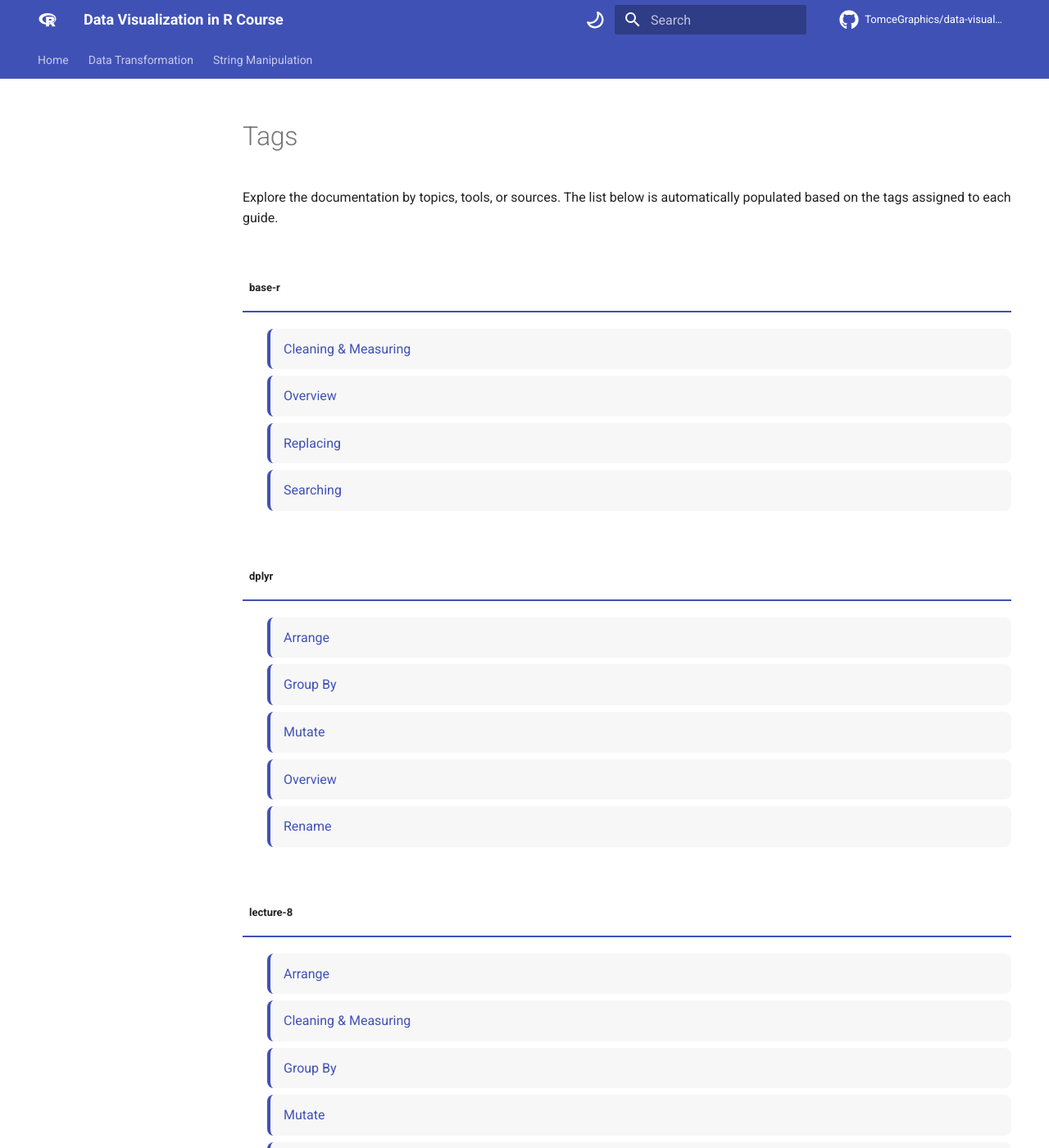
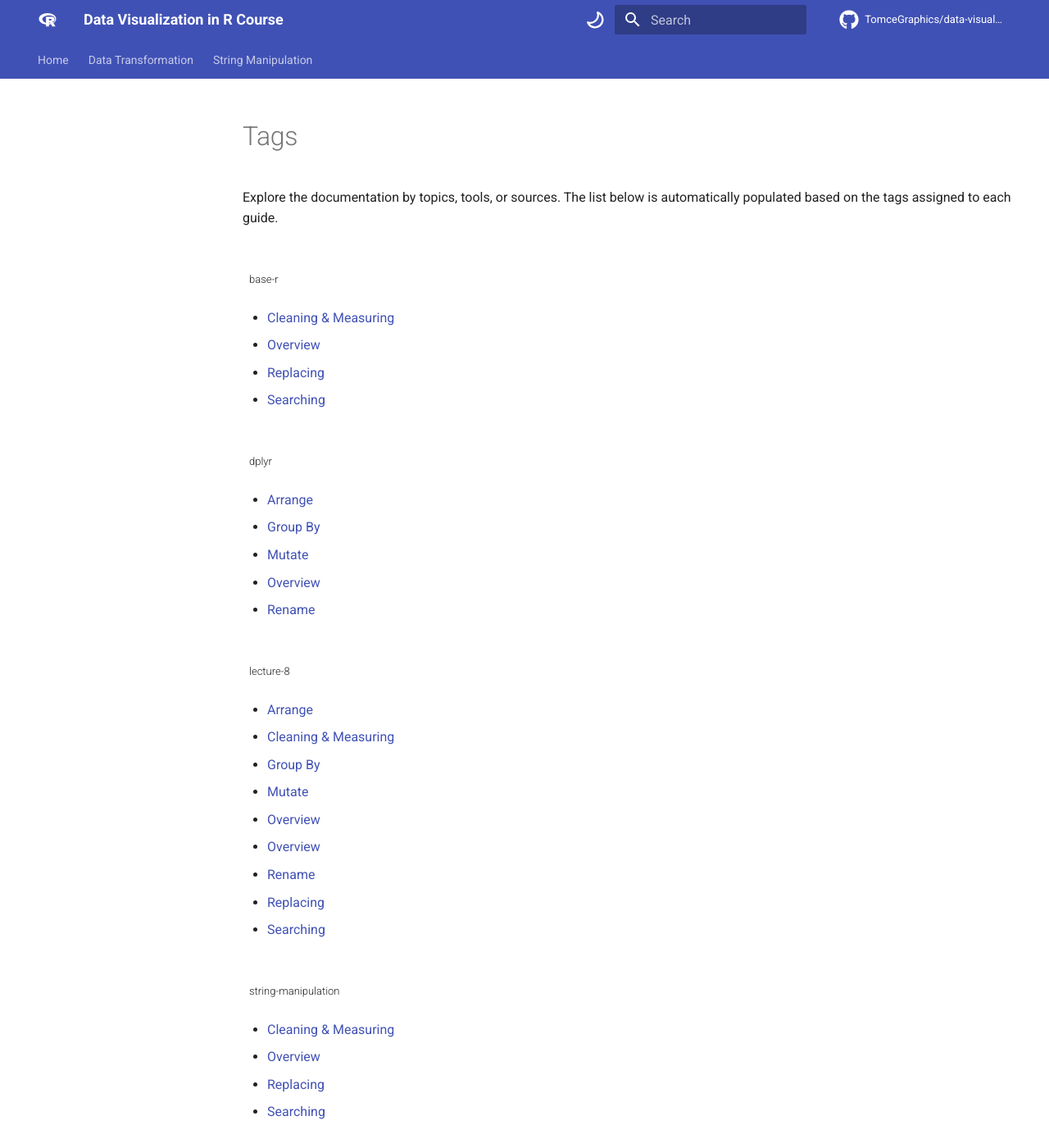
Before and after one commit to TomceGraphics/data-visualization-r, an MkDocs documentation site: the page built from docs/tags.md, in a window 1280 px wide and 1400 px high. Shown: the whole window at 82% size. Built offline with MkDocs 1.6.1 and Material for MkDocs 9.7.7, drawn with Linux system fonts in a browser that asks for light colours; comment, search, counter and statistics services are not loaded.

Commit message:
docs:revert

```diff
--- a/docs/stylesheets/extra.css
+++ b/docs/stylesheets/extra.css
@@ -1,7 +1,7 @@
 /* Add the "Tags:" label before the list */
 .md-tag-list::before {
   content: "Tags: ";
-  font-weight: 400;
+  font-weight: 300;
   font-size: 0.7rem;
   margin-right: 5px;
   align-self: center;
@@ -10,6 +10,7 @@
 /* Make the tags smaller and more compact */
 .md-tag {
   font-size: 0.65rem !important;
+  font-weight: 300 !important;
   /* Smaller text */
   padding: 2px 8px !important;
   /* Less bulky padding */
@@ -24,49 +25,5 @@
 .md-tag-list {
   display: flex;
   align-items: center;
-  flex-wrap: wrap;
   margin-bottom: 1.5rem;
 }
-
-/* =========================================
-   Tags Index Page - Dashboard Cards
-   ========================================= */
-
-/* Style the tag headings */
-.md-typeset h2[id] {
-  margin-top: 2.5rem;
-  border-bottom: 2px solid var(--md-primary-fg-color);
-  padding-bottom: 0.5rem;
-}
-
-/* Style the lists of pages to look like cards */
-.md-typeset h2[id] + ul {
-  list-style-type: none;
-  padding-left: 0;
-  margin-top: 1rem;
-}
-
-/* Individual page links under a tag */
-.md-typeset h2[id] + ul li {
-  background: rgba(0, 0, 0, 0.03);
-  padding: 12px 16px;
-  border-radius: 8px;
-  margin-bottom: 8px;
-  border-left: 4px solid var(--md-primary-fg-color);
-  transition: transform 0.2s ease, background 0.2s ease;
-}
-
-/* Hover effect for the cards */
-.md-typeset h2[id] + ul li:hover {
-  transform: translateX(5px);
-  background: rgba(0, 0, 0, 0.06);
-}
-
-/* Dark mode adjustments for cards */
-[data-md-color-scheme="slate"] .md-typeset h2[id] + ul li {
-  background: rgba(255, 255, 255, 0.05);
-}
-
-[data-md-color-scheme="slate"] .md-typeset h2[id] + ul li:hover {
-  background: rgba(255, 255, 255, 0.1);
-}
```
